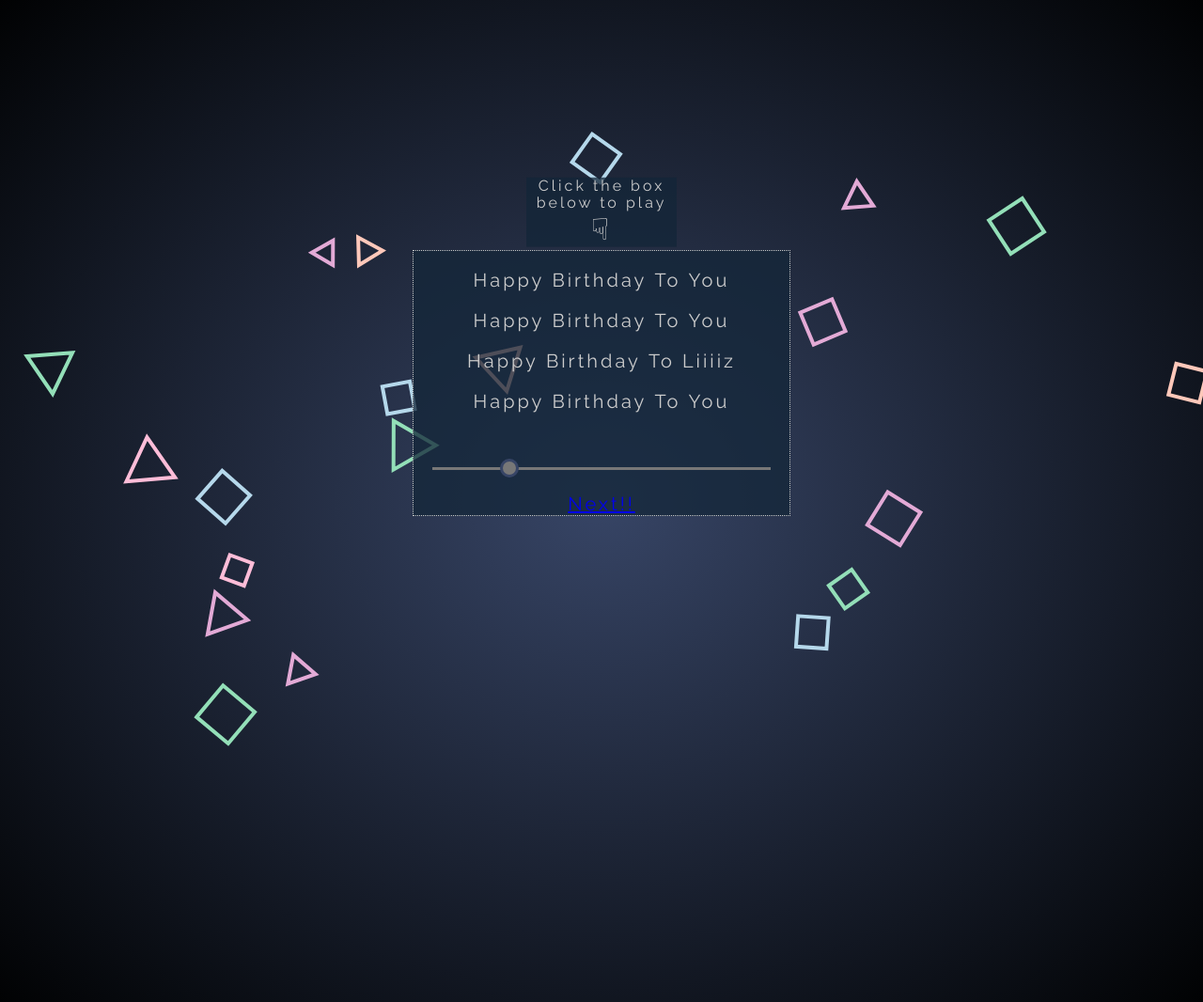
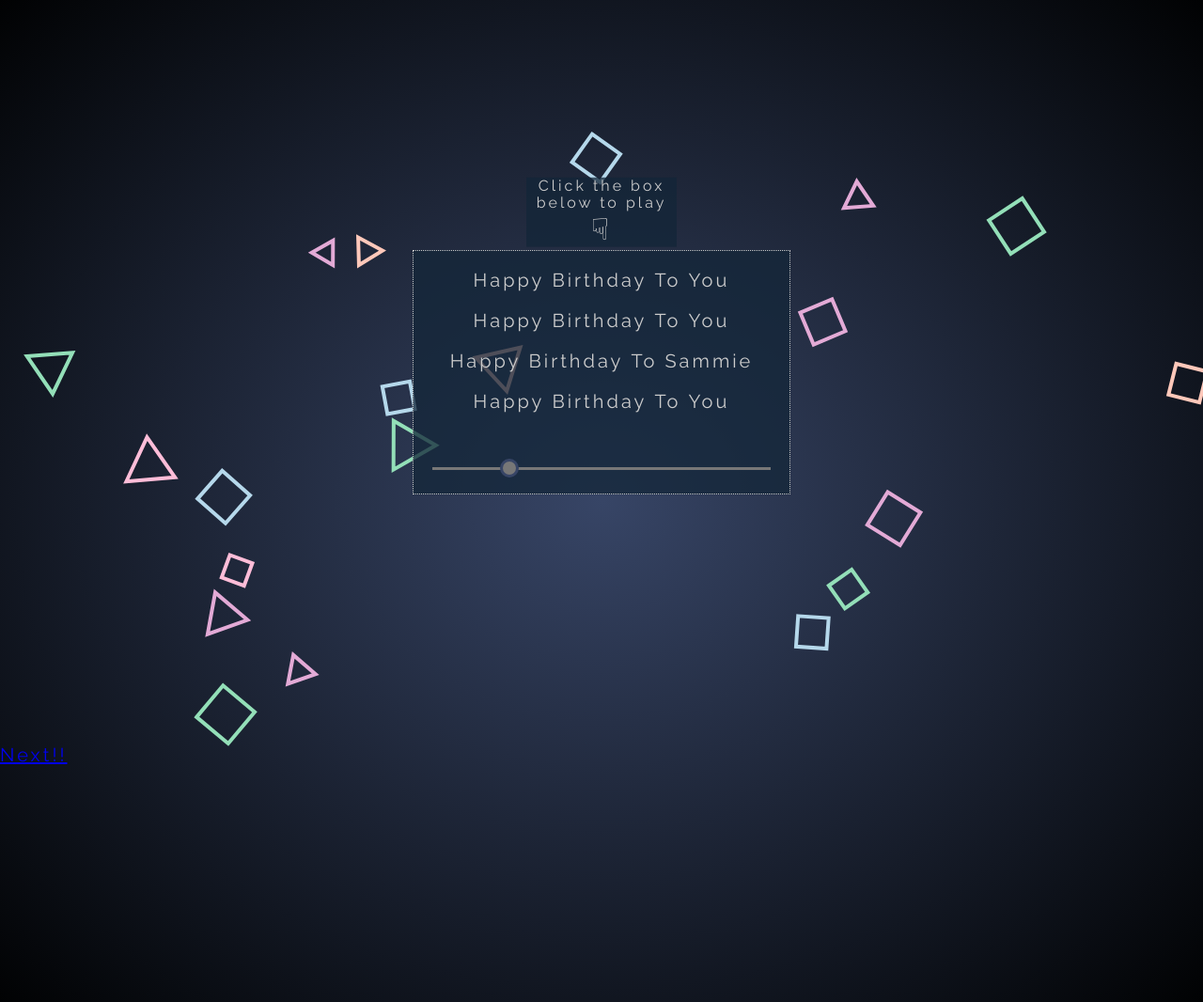
Before and after one commit to Mk1806/Sam, a plain HTML site: page page_three/index.html in a window 1280 px wide. Shown: the whole page at 94% size. Drawn offline with nearby package versions, Linux system fonts and the light colour scheme.

Commit message:
'editing'

```diff
--- a/page_three/index.html
+++ b/page_three/index.html
@@ -2,7 +2,7 @@
 <html lang="en">
   <head>
     <meta charset="UTF-8" />
-    <title>Happy Birthday Liz</title>
+    <title>Happy Birthday Sam</title>
     <link rel="stylesheet" href="https://cdnjs.cloudflare.com/ajax/libs/normalize/5.0.0/normalize.min.css" />
     <link rel="stylesheet" href="./style.css" />
     <script src="https://cdnjs.cloudflare.com/ajax/libs/prefixfree/1.0.7/prefixfree.min.js"></script>
@@ -19,6 +19,9 @@
       <p class="control">
         <label for="inputSpeed"><!--Speed: --></label><br /><input type="range" id="inputSpeed" min="0.1" max="2" step="0.1" value="0.5" />
       </p>
+    </div>
+
+    <div>
       <a href="/page_four/index.html" class="button"> Next!!</a>
     </div>
 
--- a/page_three/script.js
+++ b/page_three/script.js
@@ -20,8 +20,8 @@ const notes = [
   { f: 523, d: 1, t: "Birth", p: p3 },
   { f: 440, d: 1, t: "day&nbsp;", p: p3 },
   { f: 349, d: 1, t: "To&nbsp;", p: p3 },
-  { f: 330, d: 1, t: "Lii", p: p3 },
-  { f: 294, d: 3, t: "iiz", p: p3 },
+  { f: 330, d: 1, t: "Sam", p: p3 },
+  { f: 294, d: 3, t: "mie", p: p3 },
 
   { f: 466, d: 0.5, t: "Hap", p: p4 },
   { f: 466, d: 0.5, t: "py&nbsp;", p: p4 },
```
